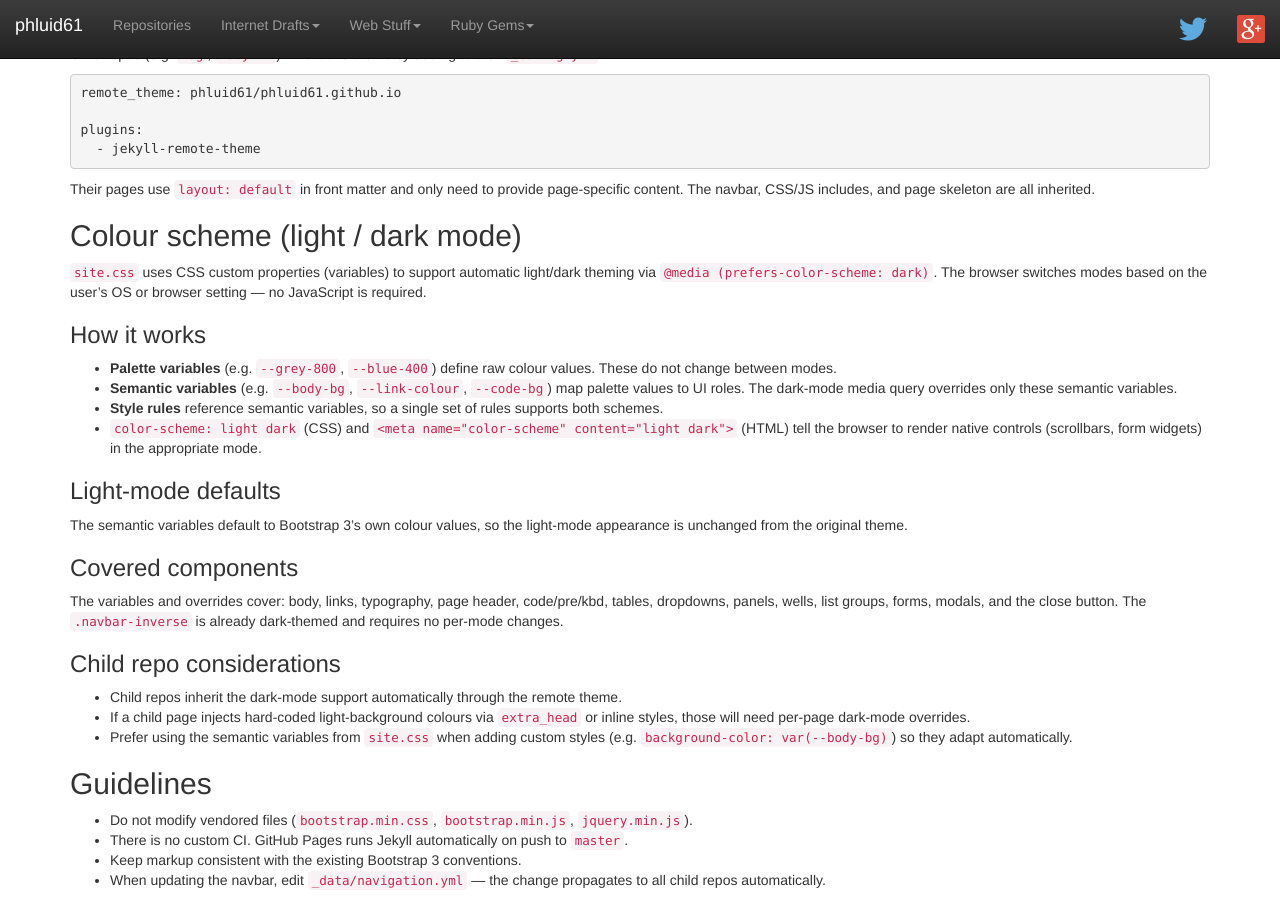
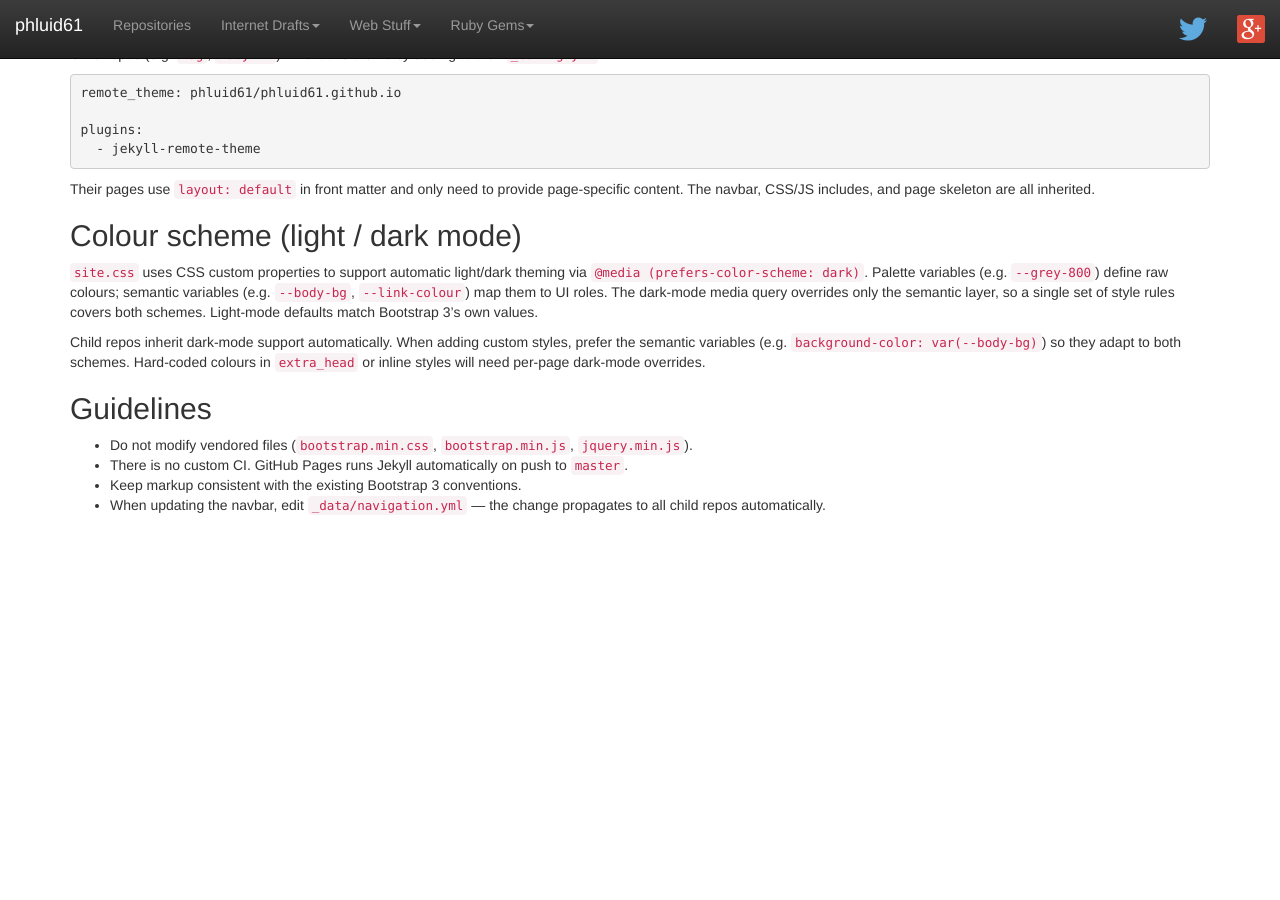
Before and after one commit to phluid61/phluid61.github.io, a Jekyll site: the page built from AGENTS.md, in a window 1280 px wide and 900 px high, scrolled down 1195 px. Built offline with Jekyll 4.4.1, drawn with Linux system fonts in a browser that asks for light colours; our own code applies the rules of GitHub Pages for plain Markdown files; after the commit the page ends 1720 px from its top, so only the background shows below that.

Commit message:
Compact colour scheme section in AGENTS.md
[ci skip]

Signed-off-by: Matty Kerwin <matthew@kerwin.net.au>

```diff
--- a/AGENTS.md
+++ b/AGENTS.md
@@ -74,47 +74,17 @@ all inherited.
 
 ## Colour scheme (light / dark mode)
 
-`site.css` uses CSS custom properties (variables) to support automatic
-light/dark theming via `@media (prefers-color-scheme: dark)`. The browser
-switches modes based on the user's OS or browser setting — no JavaScript is
-required.
+`site.css` uses CSS custom properties to support automatic light/dark
+theming via `@media (prefers-color-scheme: dark)`. Palette variables
+(e.g. `--grey-800`) define raw colours; semantic variables (e.g.
+`--body-bg`, `--link-colour`) map them to UI roles. The dark-mode media
+query overrides only the semantic layer, so a single set of style rules
+covers both schemes. Light-mode defaults match Bootstrap 3's own values.
 
-### How it works
-
-- **Palette variables** (e.g. `--grey-800`, `--blue-400`) define raw colour
-  values. These do not change between modes.
-- **Semantic variables** (e.g. `--body-bg`, `--link-colour`,
-  `--code-bg`) map palette values to UI roles. The dark-mode media query
-  overrides only these semantic variables.
-- **Style rules** reference semantic variables, so a single set of rules
-  supports both schemes.
-- `color-scheme: light dark` (CSS) and
-  `<meta name="color-scheme" content="light dark">` (HTML) tell the browser
-  to render native controls (scrollbars, form widgets) in the appropriate
-  mode.
-
-### Light-mode defaults
-
-The semantic variables default to Bootstrap 3's own colour values, so the
-light-mode appearance is unchanged from the original theme.
-
-### Covered components
-
-The variables and overrides cover: body, links, typography, page header,
-code/pre/kbd, tables, dropdowns, panels, wells, list groups, forms, modals,
-and the close button. The `.navbar-inverse` is already dark-themed and
-requires no per-mode changes.
-
-### Child repo considerations
-
-- Child repos inherit the dark-mode support automatically through the
-  remote theme.
-- If a child page injects hard-coded light-background colours via
-  `extra_head` or inline styles, those will need per-page dark-mode
-  overrides.
-- Prefer using the semantic variables from `site.css` when adding custom
-  styles (e.g. `background-color: var(--body-bg)`) so they adapt
-  automatically.
+Child repos inherit dark-mode support automatically. When adding custom
+styles, prefer the semantic variables (e.g. `background-color:
+var(--body-bg)`) so they adapt to both schemes. Hard-coded colours in
+`extra_head` or inline styles will need per-page dark-mode overrides.
 
 ## Guidelines
 
```
